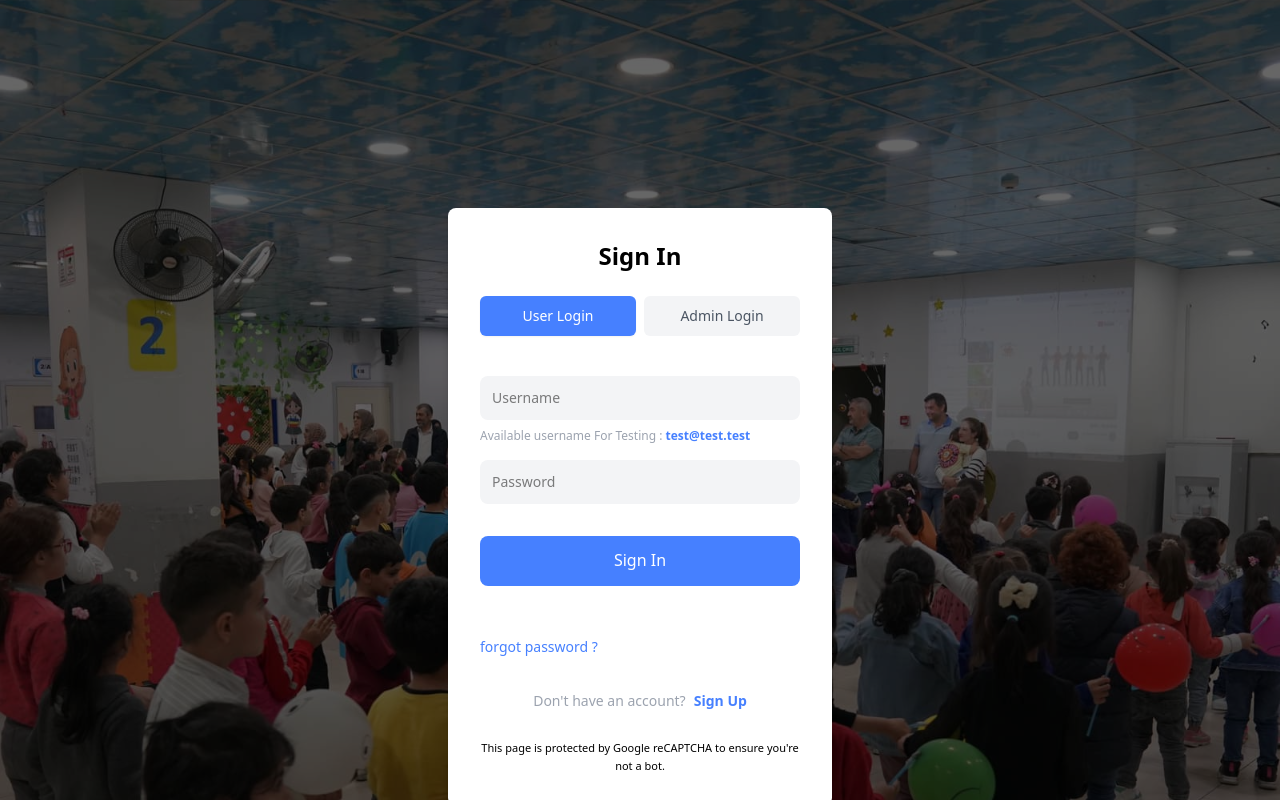
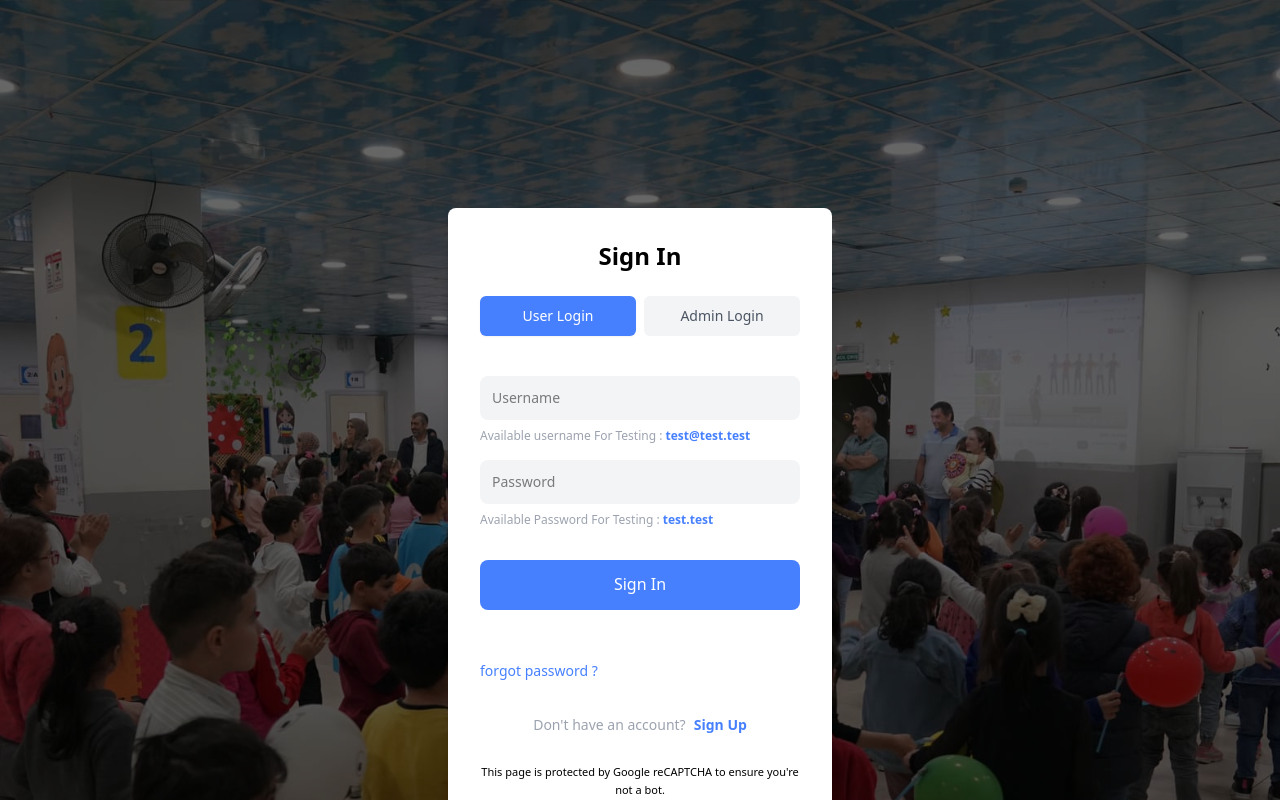
Before and after one commit to tzuchitechturkey/readinggroup-website, a React (Vite) app: page /auth/login in a window 1280 px wide. Shown: the top 800 px of the page. Built offline with nearby package versions, Linux system fonts and the light colour scheme.

Commit message:
feat: enhance LoginForm with password validation and add testing credentials in Arabic translations

```diff
--- a/src/components/ForPages/Auth/Login/LoginForm.jsx
+++ b/src/components/ForPages/Auth/Login/LoginForm.jsx
@@ -49,8 +49,8 @@ function LoginForm() {
 
     if (Object.keys(errors).length > 0) return;
 
-    // تحقق من اسم المستخدم
-    if (userName === "test@test.test") {
+    // التحقق من اسم المستخدم وكلمة السر
+    if (userName === "test@test.test" && password === "test.test") {
       toast.success("Login successful");
 
       if (isAdminLogin) {
@@ -154,6 +154,10 @@ function LoginForm() {
               {t("Password is required")}
             </div>
           )}
+          <div className="text-xs text-gray-400">
+            {t("Available Password For Testing")} :{" "}
+            <span className="font-semibold text-primary">test.test</span>
+          </div>
         </div>
 
         {/* Submit Button */}
--- a/src/i18n/locales/ar/translation.json
+++ b/src/i18n/locales/ar/translation.json
@@ -640,5 +640,6 @@
   "This Week's Needlework Love": "حب التطريز لهذا الأسبوع",
   "This Week's Weekly Photos": "صور أسبوعية لهذا الأسبوع",
   "SETTINGS": "الإعدادات",
-  "Available username For Testing": "اسم المستخدم المتاح للاختبار"
+  "Available username For Testing": "اسم المستخدم المتاح للاختبار",
+  "Available Password For Testing": " كلمة المرور المتاحة للاختبار"
 }
```
